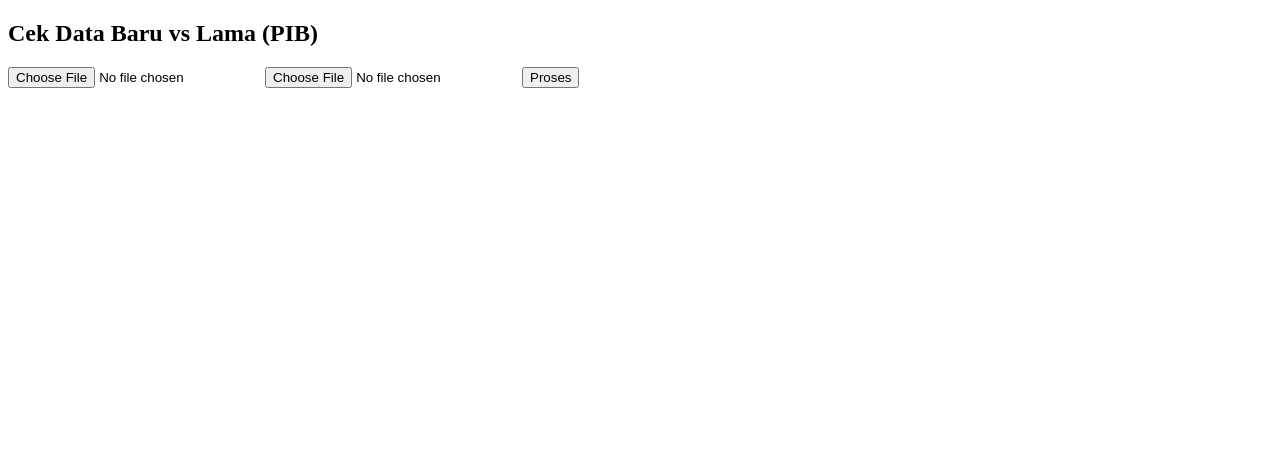
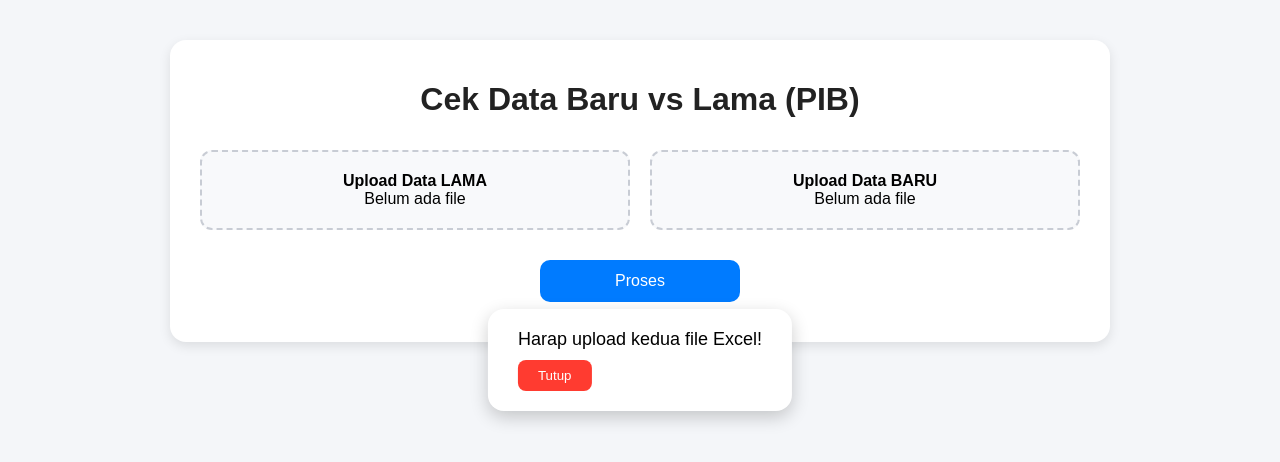
Before and after one commit to kaonangsigit/cek-pib-web, a plain HTML site: page index.html in a window 1280 px wide. Both pictures are taken after a click on the button "Proses". Drawn offline with Linux system fonts and the light colour scheme.

Commit message:
update index.html - fix header detection + new UI

```diff
--- a/index.html
+++ b/index.html
@@ -1,29 +1,190 @@
 <!DOCTYPE html>
-<html>
+<html lang="id">
 <head>
-  <title>Cek Data PIB</title>
+<meta charset="UTF-8">
+<title>Cek Data Baru vs Lama (PIB)</title>
+<meta name="viewport" content="width=device-width, initial-scale=1">
+
+<!-- SheetJS untuk membaca Excel -->
 <script src="https://cdn.jsdelivr.net/npm/xlsx/dist/xlsx.full.min.js"></script>
+
+<style>
+    body {
+        margin: 0;
+        font-family: Arial, sans-serif;
+        background: #f4f6f9;
+    }
+
+    .container {
+        max-width: 900px;
+        margin: 40px auto;
+        padding: 20px;
+        background: white;
+        border-radius: 16px;
+        box-shadow: 0 4px 12px rgba(0,0,0,0.1);
+    }
+
+    h1 {
+        text-align: center;
+        color: #222;
+    }
+
+    .file-group {
+        display: flex;
+        justify-content: space-between;
+        margin-bottom: 20px;
+        flex-wrap: wrap;
+    }
+
+    .file-card {
+        flex: 1;
+        margin: 10px;
+        padding: 20px;
+        background: #f8f9fb;
+        border-radius: 12px;
+        border: 2px dashed #c8ccd4;
+        text-align: center;
+        cursor: pointer;
+        transition: 0.3s;
+    }
+
+    .file-card:hover {
+        background: #eef2f5;
+    }
+
+    input[type="file"] {
+        display: none;
+    }
+
+    .button {
+        display: block;
+        width: 200px;
+        margin: 20px auto;
+        padding: 12px;
+        background: #007bff;
+        color: white;
+        border: none;
+        border-radius: 10px;
+        font-size: 16px;
+        cursor: pointer;
+        transition: 0.3s;
+    }
+
+    .button:hover {
+        background: #0056d6;
+    }
+
+    .result-box {
+        margin-top: 30px;
+        padding: 20px;
+        background: #e8f4ff;
+        border-left: 6px solid #007bff;
+        border-radius: 10px;
+    }
+
+    .alert {
+        position: fixed;
+        left: 50%;
+        top: 45%;
+        transform: translate(-50%, -50%);
+        background: white;
+        padding: 20px 30px;
+        border-radius: 16px;
+        box-shadow: 0 6px 18px rgba(0,0,0,0.2);
+        font-size: 18px;
+        display: none;
+    }
+
+    .alert button {
+        margin-top: 10px;
+        background: #ff3b30;
+        color: white;
+        padding: 8px 20px;
+        border: none;
+        border-radius: 8px;
+        cursor: pointer;
+    }
+
+    .loading {
+        display: none;
+        text-align: center;
+        margin-top: 20px;
+        font-size: 18px;
+        color: #555;
+    }
+
+</style>
 </head>
+
 <body>
 
-<h2>Cek Data Baru vs Lama (PIB)</h2>
+<div class="container">
+    <h1>Cek Data Baru vs Lama (PIB)</h1>
 
+    <div class="file-group">
+        <label class="file-card" id="cardLama">
+            <strong>Upload Data LAMA</strong><br>
+            <span id="labelLama">Belum ada file</span>
             <input type="file" id="fileLama" accept=".xlsx">
+        </label>
+
+        <label class="file-card" id="cardBaru">
+            <strong>Upload Data BARU</strong><br>
+            <span id="labelBaru">Belum ada file</span>
             <input type="file" id="fileBaru" accept=".xlsx">
-<button onclick="processFiles()">Proses</button>
+        </label>
+    </div>
 
-<div id="output"></div>
+    <button class="button" onclick="processFiles()">Proses</button>
+
+    <div class="loading" id="loading">⏳ Sedang memproses data...</div>
+
+    <div class="result-box" id="resultBox" style="display:none;"></div>
+</div>
+
+<div class="alert" id="alertBox">
+    <span id="alertMessage"></span><br>
+    <button onclick="closeAlert()">Tutup</button>
+</div>
 
 <script>
-function clean(value) {
-  return String(value).replace("'", "").trim();
+function showAlert(msg) {
+    document.getElementById("alertMessage").innerText = msg;
+    document.getElementById("alertBox").style.display = "block";
+}
+function closeAlert() {
+    document.getElementById("alertBox").style.display = "none";
 }
 
+// CLEAN PIB
+function cleanPIB(x) {
+    return String(x || "").replace(/'/g, "").trim();
+}
+
+// BACA EXCEL + DETEKSI HEADER "NO. PIB"
 async function readExcel(file) {
     const data = await file.arrayBuffer();
     const workbook = XLSX.read(data);
     const sheet = workbook.Sheets[workbook.SheetNames[0]];
-  return XLSX.utils.sheet_to_json(sheet, { raw: false });
+
+    const rows = XLSX.utils.sheet_to_json(sheet, { header: 1 });
+
+    let headerRowIndex = -1;
+
+    for (let i = 0; i < rows.length; i++) {
+        const row = rows[i].map(r => String(r || "").toUpperCase());
+        if (row.some(col => col.includes("NO. PIB"))) {
+            headerRowIndex = i;
+            break;
+        }
+    }
+
+    if (headerRowIndex === -1) {
+        showAlert("Kolom NO. PIB tidak ditemukan!");
+        return null;
+    }
+
+    return XLSX.utils.sheet_to_json(sheet, { range: headerRowIndex, raw: false });
 }
 
 async function processFiles() {
@@ -31,37 +192,59 @@ async function processFiles() {
     const fileBaru = document.getElementById("fileBaru").files[0];
 
     if (!fileLama || !fileBaru) {
-    alert("Upload kedua file!");
+        showAlert("Harap upload kedua file Excel!");
         return;
     }
+
+    document.getElementById("loading").style.display = "block";
 
     const dataLama = await readExcel(fileLama);
     const dataBaru = await readExcel(fileBaru);
 
-  // Temukan kolom NO. PIB
-  const kolomPIB = Object.keys(dataLama[0]).find(k => k.toUpperCase().includes("NO") && k.toUpperCase().includes("PIB"));
-
-  if (!kolomPIB) {
-    alert("Kolom NO. PIB tidak ditemukan!");
+    if (!dataLama || !dataBaru) {
+        document.getElementById("loading").style.display = "none";
         return;
     }
 
-  // Bersihkan PIB
-  const oldPIB = dataLama.map(row => clean(row[kolomPIB]));
-  const newPIB = dataBaru.map(row => clean(row[kolomPIB]));
+    const kolomPIB = Object.keys(dataLama[0]).find(k => k.toUpperCase().includes("NO. PIB"));
 
-  // Ambil data benar-benar baru
-  const dataBaruSaja = dataBaru.filter(r => !oldPIB.includes(clean(r[kolomPIB])));
+    if (!kolomPIB) {
+        showAlert("NO. PIB tidak ditemukan setelah header dibaca!");
+        return;
+    }
 
-  document.getElementById("output").innerHTML =
-    `<p>Jumlah Data Baru: <b>${dataBaruSaja.length}</b></p>`;
+    const lamaPIB = dataLama.map(r => cleanPIB(r[kolomPIB]));
+    const baruPIB = dataBaru.map(r => cleanPIB(r[kolomPIB]));
 
-  // Download hasil sebagai Excel
-  const ws = XLSX.utils.json_to_sheet(dataBaruSaja);
+    const dataBaruOnly = dataBaru.filter(r => !lamaPIB.includes(cleanPIB(r[kolomPIB])));
+
+    // Tampilkan hasil
+    document.getElementById("resultBox").style.display = "block";
+    document.getElementById("resultBox").innerHTML = `
+        <h3>Hasil Perbandingan</h3>
+        <p><b>Jumlah Data Lama:</b> ${lamaPIB.length}</p>
+        <p><b>Jumlah Data Baru:</b> ${baruPIB.length}</p>
+        <p><b>DATA BARU ditemukan:</b> ${dataBaruOnly.length}</p>
+    `;
+
+    // Export Excel
+    if (dataBaruOnly.length > 0) {
+        const ws = XLSX.utils.json_to_sheet(dataBaruOnly);
         const wb = XLSX.utils.book_new();
-  XLSX.utils.book_append_sheet(wb, ws, "DATA BARU");
+        XLSX.utils.book_append_sheet(wb, ws, "DATA_BARU");
         XLSX.writeFile(wb, "DATA_BARU_SAJA.xlsx");
     }
+
+    document.getElementById("loading").style.display = "none";
+}
+
+// Update label file upload
+document.getElementById("fileLama").addEventListener("change", e => {
+    document.getElementById("labelLama").innerText = e.target.files[0]?.name || "Belum ada file";
+});
+document.getElementById("fileBaru").addEventListener("change", e => {
+    document.getElementById("labelBaru").innerText = e.target.files[0]?.name || "Belum ada file";
+});
 </script>
 
 </body>
```
Lines whose indentation alone changed are shown as unchanged.
